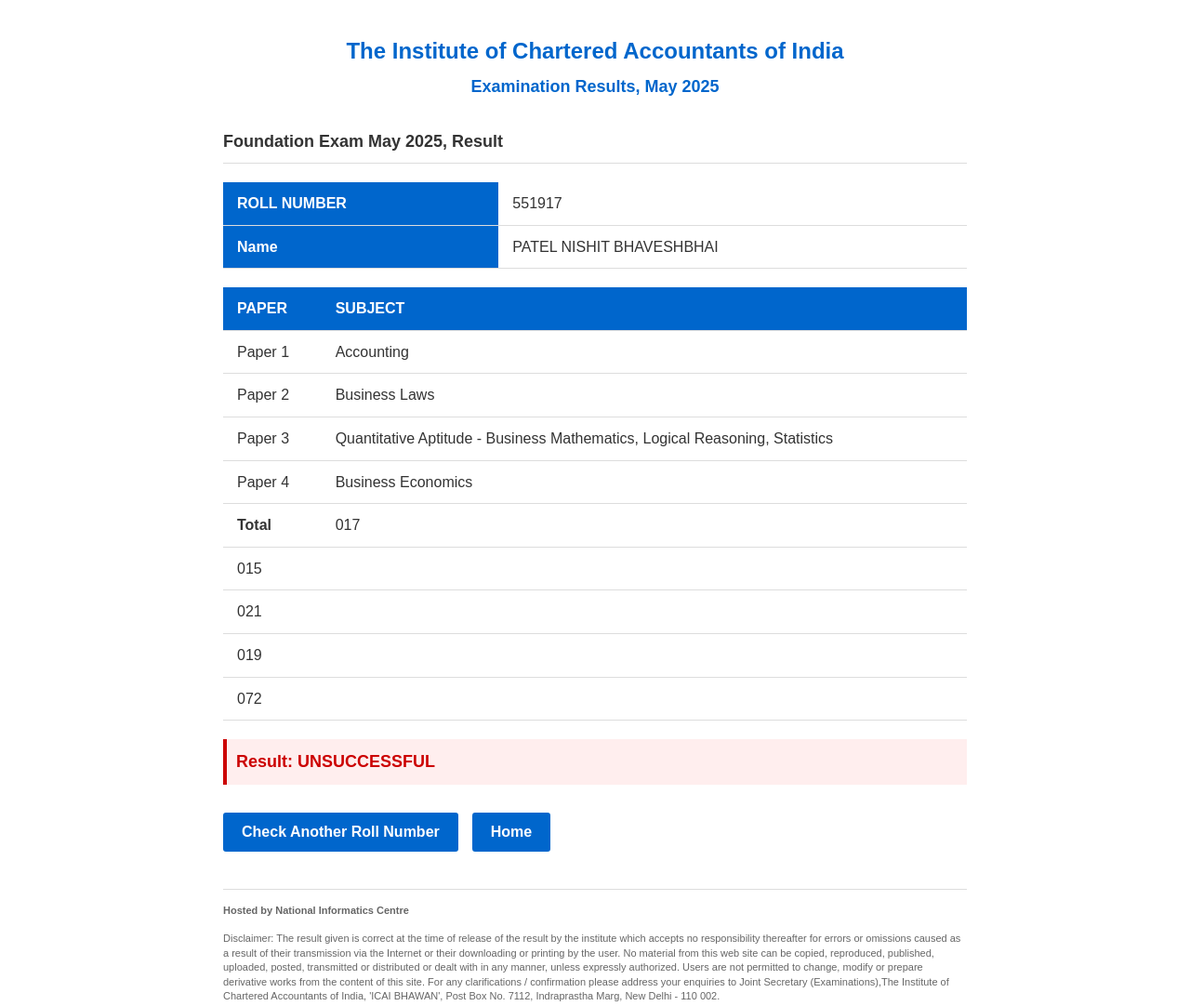
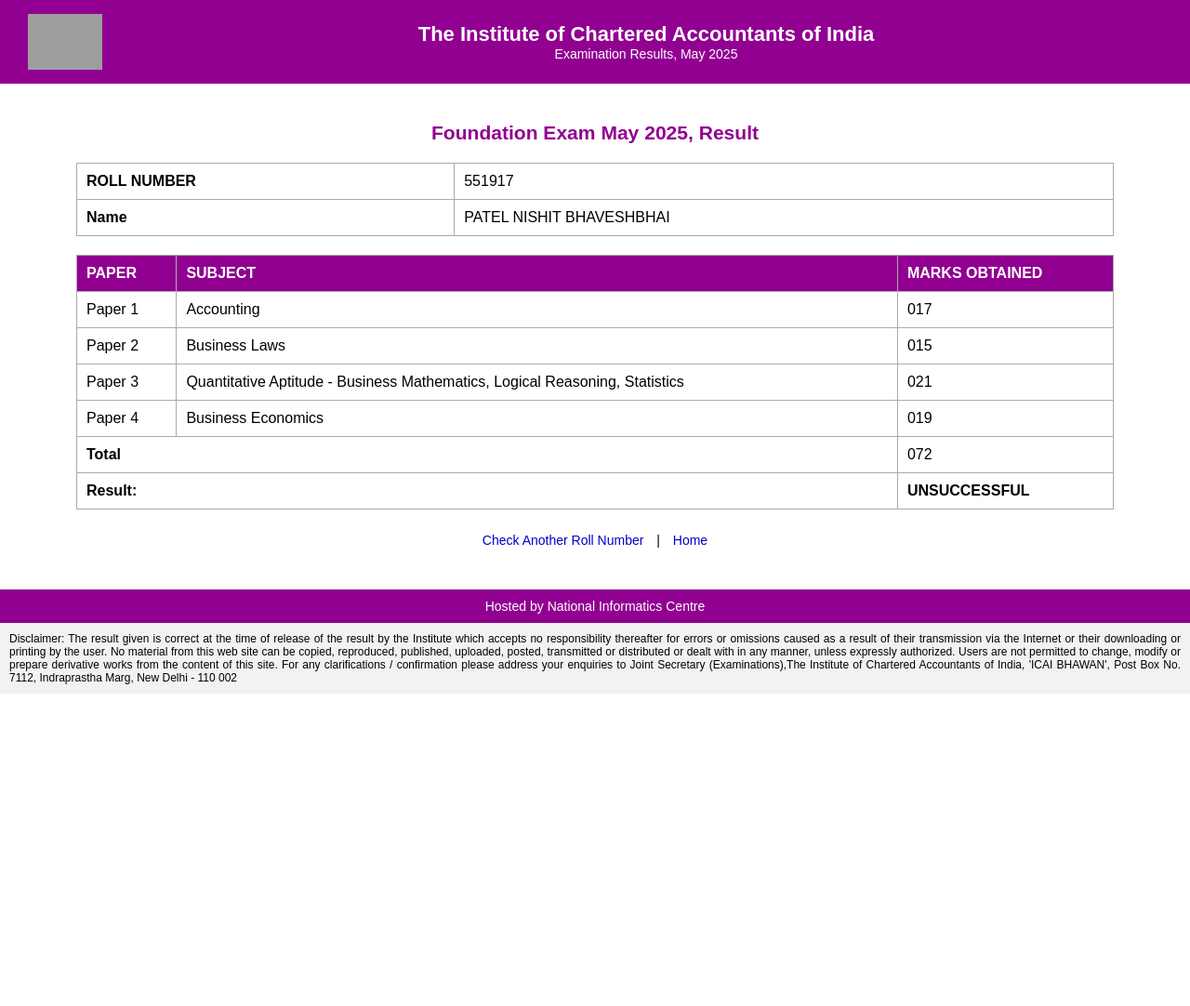
Before and after one commit to Sevmamra/icai.nic.in, a plain HTML site: page result.html in a window 1280 px wide. Shown: the whole page at 93% size. After the commit the page ends 800 px from the top, so only its background shows below. Drawn offline with Linux system fonts and the light colour scheme; grey boxes are pictures that could not be loaded.

Commit message:
Update result.html

```diff
--- a/result.html
+++ b/result.html
@@ -2,97 +2,130 @@
 <html lang="en">
 <head>
   <meta charset="UTF-8">
-    <meta name="viewport" content="width=device-width, initial-scale=1.0">
-    <title>ICAI - Examination Result</title>
+  <title>ICAI Result</title>
   <style>
     body {
       font-family: Arial, sans-serif;
-            line-height: 1.6;
-            color: #333;
-            max-width: 800px;
-            margin: 0 auto;
+      margin: 0;
+      color: #000;
+    }
+
+    .header {
+      background-color: #910091;
+      color: white;
+      padding: 15px;
+      display: flex;
+      align-items: center;
+    }
+
+    .header img {
+      height: 60px;
+      margin-right: 15px;
+      margin-left: 15px;
+    }
+
+    .header-text {
+      text-align: center;
+      flex: 1;
+    }
+
+    .header-text h2 {
+      font-size: 22px;
+      margin: 0;
+    }
+
+    .header-text p {
+      font-size: 14px;
+      margin: 0;
+    }
+
+    .content {
+      text-align: center;
       padding: 20px;
+      font-size: 18px;
     }
-        h1 {
-            color: #0066cc;
-            text-align: center;
-            font-size: 24px;
-            margin-bottom: 5px;
+
+    .content h3 {
+      color: #910091;
+      margin-bottom: 20px;
     }
-        h2 {
-            color: #0066cc;
-            text-align: center;
-            font-size: 18px;
-            margin-top: 0;
-            margin-bottom: 30px;
+
+    .table-container {
+      width: 90%;
+      margin: auto;
     }
-        h3 {
-            color: #333;
-            font-size: 18px;
-            margin: 25px 0 15px 0;
-            border-bottom: 1px solid #ddd;
-            padding-bottom: 8px;
-        }
+
     table {
       width: 100%;
       border-collapse: collapse;
-            margin: 20px 0;
+      margin-top: 20px;
+      font-size: 16px;
     }
+
     th, td {
-            padding: 10px 15px;
+      border: 1px solid #aaa;
+      padding: 10px;
       text-align: left;
-            border-bottom: 1px solid #ddd;
     }
+
     th {
-            background-color: #0066cc;
+      background-color: #910091;
       color: white;
+    }
+
+    .bold {
       font-weight: bold;
     }
-        .result-status {
-            color: #cc0000;
-            font-weight: bold;
-            font-size: 18px;
-            margin: 20px 0;
+
+    .footer-links {
+      text-align: center;
+      margin: 25px 0;
+      font-size: 14px;
+    }
+
+    .footer-links a {
+      color: #0000cc;
+      text-decoration: none;
+      margin: 0 10px;
+    }
+
+    .footer {
+      background-color: #910091;
+      color: white;
+      text-align: center;
       padding: 10px;
-            background-color: #ffeeee;
-            border-left: 4px solid #cc0000;
+      font-size: 14px;
     }
-        .nav-buttons {
-            display: flex;
-            gap: 15px;
-            margin: 30px 0;
-        }
-        .nav-btn {
-            padding: 8px 20px;
-            background-color: #0066cc;
-            color: white;
-            text-decoration: none;
-            border-radius: 3px;
-            font-weight: bold;
-        }
+
     .disclaimer {
-            font-size: 11px;
-            color: #666;
-            margin-top: 40px;
-            line-height: 1.4;
-            border-top: 1px solid #ddd;
-            padding-top: 15px;
+      background-color: #f2f2f2;
+      font-size: 12px;
+      padding: 10px;
+      text-align: justify;
     }
   </style>
 </head>
 <body>
-    <h1>The Institute of Chartered Accountants of India</h1>
-    <h2>Examination Results, May 2025</h2>
 
+  <div class="header">
+    <img src="logo.png" alt="ICAI Logo">
+    <div class="header-text">
+      <h2>The Institute of Chartered Accountants of India</h2>
+      <p>Examination Results, May 2025</p>
+    </div>
+  </div>
+
+  <div class="content">
     <h3>Foundation Exam May 2025, Result</h3>
 
+    <div class="table-container">
       <table>
         <tr>
-            <th>ROLL NUMBER</th>
+          <td class="bold">ROLL NUMBER</td>
           <td>551917</td>
         </tr>
         <tr>
-            <th>Name</th>
+          <td class="bold">Name</td>
           <td>PATEL NISHIT BHAVESHBHAI</td>
         </tr>
       </table>
@@ -101,51 +134,52 @@
         <tr>
           <th>PAPER</th>
           <th>SUBJECT</th>
+          <th>MARKS OBTAINED</th>
         </tr>
         <tr>
           <td>Paper 1</td>
           <td>Accounting</td>
+          <td>017</td>
         </tr>
         <tr>
           <td>Paper 2</td>
           <td>Business Laws</td>
+          <td>015</td>
         </tr>
         <tr>
           <td>Paper 3</td>
           <td>Quantitative Aptitude - Business Mathematics, Logical Reasoning, Statistics</td>
+          <td>021</td>
         </tr>
         <tr>
           <td>Paper 4</td>
           <td>Business Economics</td>
+          <td>019</td>
         </tr>
         <tr>
-            <td><strong>Total</strong></td>
-            <td>017</td>
+          <td colspan="2" class="bold">Total</td>
+          <td>072</td>
         </tr>
         <tr>
-            <td colspan="2">015</td>
-        </tr>
-        <tr>
-            <td colspan="2">021</td>
-        </tr>
-        <tr>
-            <td colspan="2">019</td>
-        </tr>
-        <tr>
-            <td colspan="2">072</td>
+          <td colspan="2" class="bold">Result:</td>
+          <td class="bold">UNSUCCESSFUL</td>
         </tr>
       </table>
+    </div>
 
-    <div class="result-status">Result: UNSUCCESSFUL</div>
+    <div class="footer-links">
+      <a href="form.html">Check Another Roll Number</a> |
+      <a href="index.html">Home</a>
+    </div>
+  </div>
 
-    <div class="nav-buttons">
-        <a href="form.html" class="nav-btn">Check Another Roll Number</a>
-        <a href="index.html" class="nav-btn">Home</a>
+  <div class="footer">
+    Hosted by National Informatics Centre
   </div>
 
   <div class="disclaimer">
-        <strong>Hosted by National Informatics Centre</strong><br><br>
-        Disclaimer: The result given is correct at the time of release of the result by the institute which accepts no responsibility thereafter for errors or omissions caused as a result of their transmission via the Internet or their downloading or printing by the user. No material from this web site can be copied, reproduced, published, uploaded, posted, transmitted or distributed or dealt with in any manner, unless expressly authorized. Users are not permitted to change, modify or prepare derivative works from the content of this site. For any clarifications / confirmation please address your enquiries to Joint Secretary (Examinations),The Institute of Chartered Accountants of India, 'ICAI BHAWAN', Post Box No. 7112, Indraprastha Marg, New Delhi - 110 002.
+    Disclaimer: The result given is correct at the time of release of the result by the Institute which accepts no responsibility thereafter for errors or omissions caused as a result of their transmission via the Internet or their downloading or printing by the user. No material from this web site can be copied, reproduced, published, uploaded, posted, transmitted or distributed or dealt with in any manner, unless expressly authorized. Users are not permitted to change, modify or prepare derivative works from the content of this site. For any clarifications / confirmation please address your enquiries to Joint Secretary (Examinations),The Institute of Chartered Accountants of India, 'ICAI BHAWAN', Post Box No. 7112, Indraprastha Marg, New Delhi - 110 002
   </div>
+
 </body>
 </html>
```
Lines whose indentation alone changed are shown as unchanged.
